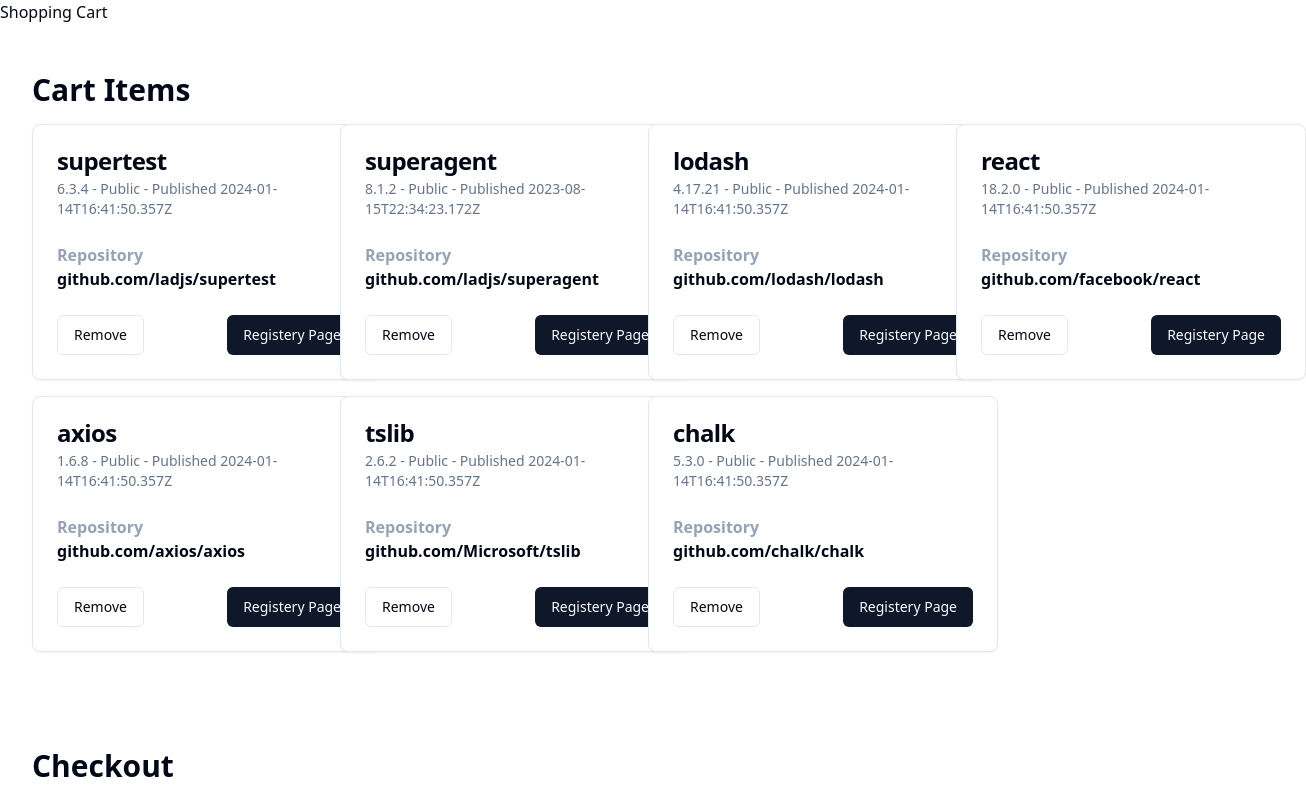
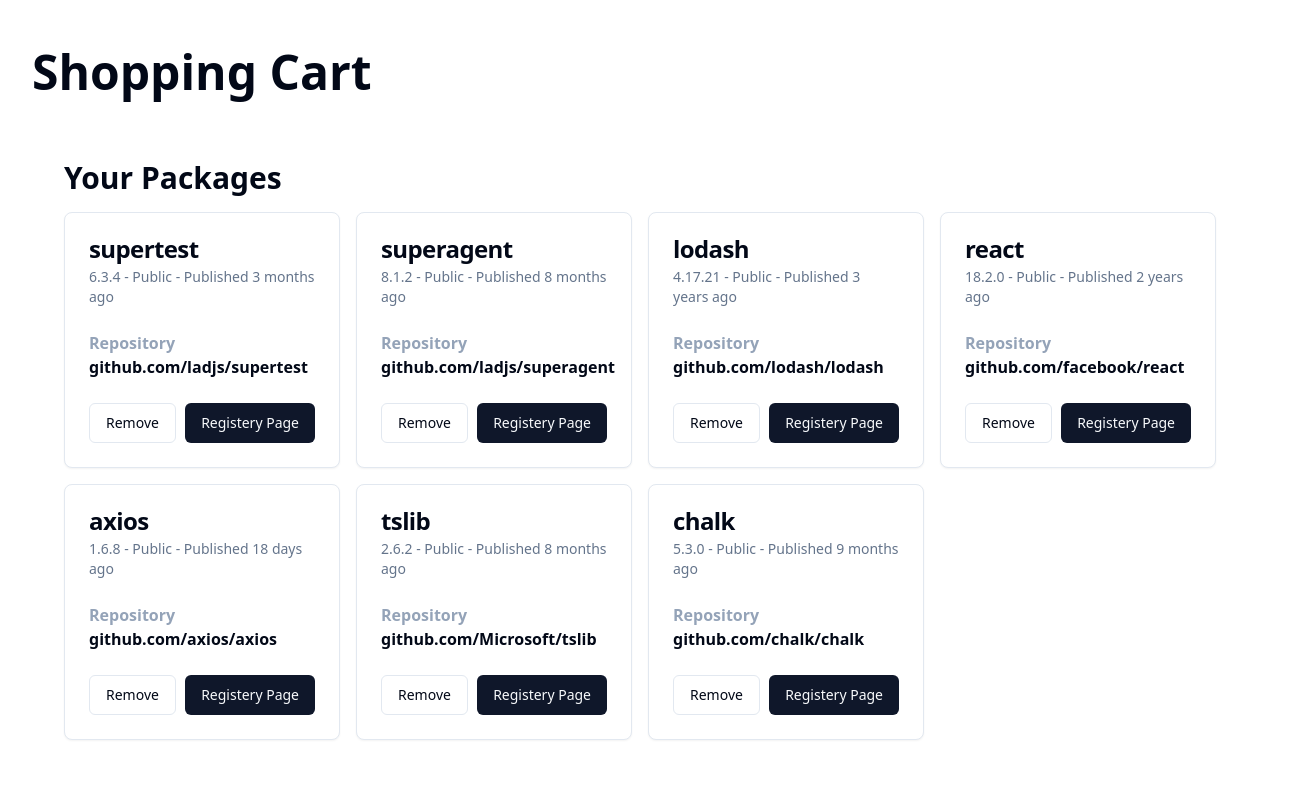
Before and after one commit to CSEevee/npm-store, a React (Vite) app in the folder scriptify/: page /cart in a window 1280 px wide. Shown: the top 800 px of the page, 1306 px wide, since content can reach past the window. Built offline with nearby package versions, Linux system fonts and the light colour scheme.

Commit message:
cartItems.tsx and npmItem.tsx is dynamic with props

```diff
--- a/scriptify/src/components/shoppingCart/cartItems.tsx
+++ b/scriptify/src/components/shoppingCart/cartItems.tsx
@@ -1,26 +1,26 @@
 import {NpmItem} from './npmItem';
 
 const testPackages = [
-    { _id: '1', name: 'supertest', version: '6.3.4' , time: '2024-01-14T16:41:50.357Z', repository: 'github.com/ladjs/supertest'},
-    { _id: '2', name: 'superagent', version: '8.1.2' , time: '2023-08-15T22:34:23.172Z', repository: 'github.com/ladjs/superagent'},
-    { _id: '3', name: 'lodash', version: '4.17.21' , time: '2024-01-14T16:41:50.357Z', repository: 'github.com/lodash/lodash'},
-    { _id: '4', name: 'react', version: '18.2.0' , time: '2024-01-14T16:41:50.357Z', repository: 'github.com/facebook/react'},
-    { _id: '5', name: 'axios', version: '1.6.8' , time: '2024-01-14T16:41:50.357Z', repository: 'github.com/axios/axios'},
-    { _id: '6', name: 'tslib', version: '2.6.2' , time: '2024-01-14T16:41:50.357Z', repository: 'github.com/Microsoft/tslib'},
-    { _id: '7', name: 'chalk', version: '5.3.0' , time: '2024-01-14T16:41:50.357Z', repository: 'github.com/chalk/chalk'},
+    { _id: '1', name: 'supertest', version: '6.3.4' , date: '2024-01-14T16:41:50.357Z', repository: 'github.com/ladjs/supertest'},
+    { _id: '2', name: 'superagent', version: '8.1.2' , date: '2023-08-15T22:34:23.172Z', repository: 'github.com/ladjs/superagent'},
+    { _id: '3', name: 'lodash', version: '4.17.21' , date: '2021-02-20T15:42:16.891Z', repository: 'github.com/lodash/lodash'},
+    { _id: '4', name: 'react', version: '18.2.0' , date: '2022-06-14T19:46:38.369Z', repository: 'github.com/facebook/react'},
+    { _id: '5', name: 'axios', version: '1.6.8' , date: '2024-03-15T16:32:47.800Z', repository: 'github.com/axios/axios'},
+    { _id: '6', name: 'tslib', version: '2.6.2' , date: '2023-08-18T17:41:58.755Z', repository: 'github.com/Microsoft/tslib'},
+    { _id: '7', name: 'chalk', version: '5.3.0' , date: '2023-06-29T10:58:11.887Z', repository: 'github.com/chalk/chalk'},
     ]
 
 const CartItems = () => {
     return (
     <div className="container mx-auto px-8 py-12">
-        <h1 className='text-3xl font-bold mb-4'>Cart Items</h1>
+        <h1 className='text-3xl font-bold mb-4'>Your Packages</h1>
         <div className="grid gap-4 sm:grid-cols-2 md:grid-cols-4 lg:grid-cols-2 xl:grid-cols-4">
         {testPackages.map((npm) => {
             return (<NpmItem
                 id={npm._id}
                 name={npm.name}
                 version={npm.version}
-                time={npm.time}
+                date={npm.date}
                 repository={npm.repository}
                 />)
         })}
--- a/scriptify/src/components/shoppingCart/npmItem.tsx
+++ b/scriptify/src/components/shoppingCart/npmItem.tsx
@@ -10,30 +10,57 @@
 } from "@/components/ui/card"
 // import { Icons } from "@/components/ui/icons"
 
-//   {/* {testPackages.map((package, index) => {
-//             return (<NpmItem
-//                 id={package._id}
-//                 name={package.name}
-//                 version={package.version}
-//                 time={package.time}
-//                 repository={package.respository}
-//                 />)
+function timeDifference(current: number, previous: number) {
 
-// type Packages = {
-//     id= number;
-//     name={package.name}
-//     version={package.version}
-//     time={package.time}
-//     repository={package.respository}
-// }
+    const msPerMinute = 60 * 1000;
+    const msPerHour = msPerMinute * 60;
+    const msPerDay = msPerHour * 24;
+    const msPerMonth = msPerDay * 30;
+    const msPerYear = msPerDay * 365;
+
+    const elapsed = current - previous;
+
+    if (elapsed < msPerMinute) {
+         return Math.round(elapsed/1000) + ' seconds ago';
+    }
+
+    else if (elapsed < msPerHour) {
+         return Math.round(elapsed/msPerMinute) + ' minutes ago';
+    }
+
+    else if (elapsed < msPerDay ) {
+         return Math.round(elapsed/msPerHour ) + ' hours ago';
+    }
+
+    else if (elapsed < msPerMonth) {
+        return Math.round(elapsed/msPerDay) + ' days ago';
+    }
+
+    else if (elapsed < msPerYear) {
+        return Math.round(elapsed/msPerMonth) + ' months ago';
+    }
+
+    else {
+        return Math.round(elapsed/msPerYear ) + ' years ago';
+    }
+}
+
+function registeryURL(name: string) {
+  return "https://www.npmjs.com/package/" + name;
+}
+
 
 export function NpmItem({...props}) {
-    console.log(props);
+    const currDate = new Date().getTime();
+    const pubDate = new Date(props.date).getTime();
+    const time = timeDifference( currDate, pubDate);
+    const npmURL = registeryURL(props.name);
+
   return (
-    <Card className="w-[350px] sm:grid-cols-2">
+    <Card className=" sm:grid-cols-2">
       <CardHeader>
         <CardTitle>{props.name}</CardTitle>
-        <CardDescription>{props.version} - Public - Published {props.time}</CardDescription>
+        <CardDescription>{props.version} - Public - Published {time}</CardDescription>
       </CardHeader>
       <CardContent>
        <p className="text-slate-400 font-semibold ">Repository</p>
@@ -41,7 +68,9 @@
       </CardContent>
       <CardFooter className="flex justify-between">
         <Button variant="outline">Remove</Button>
-        <Button>Registery Page</Button>
+        <a href={npmURL} target="_blank">
+        <Button >Registery Page</Button>
+        </a>
       </CardFooter>
     </Card>
   )
--- a/scriptify/src/components/shoppingCart/shoppingCart.tsx
+++ b/scriptify/src/components/shoppingCart/shoppingCart.tsx
@@ -4,21 +4,14 @@
 
 const ShoppingCart = () => {
   return (
-    <div>
-      <h2>Shopping Cart</h2>
+    <div className="container mx-auto px-8 py-12">
+      <h2 className='text-5xl font-bold mb-4'>Shopping Cart</h2>
       {/* Component 1: list of all packages in cart */}
       <CartItems/>
-      <ul>
-        {/* map over the list of packages in the user's shopping cart and display */}
-        {/* {packages.map((item, index) => (
-          <li key={index}>{item.name}</li>
-        ))} */}
-      </ul>
       {/* Component 2: generate NPM script and button to save to db
       - include a copy button
       */}
       <Checkout />
-
     </div>
   );
 };
```
